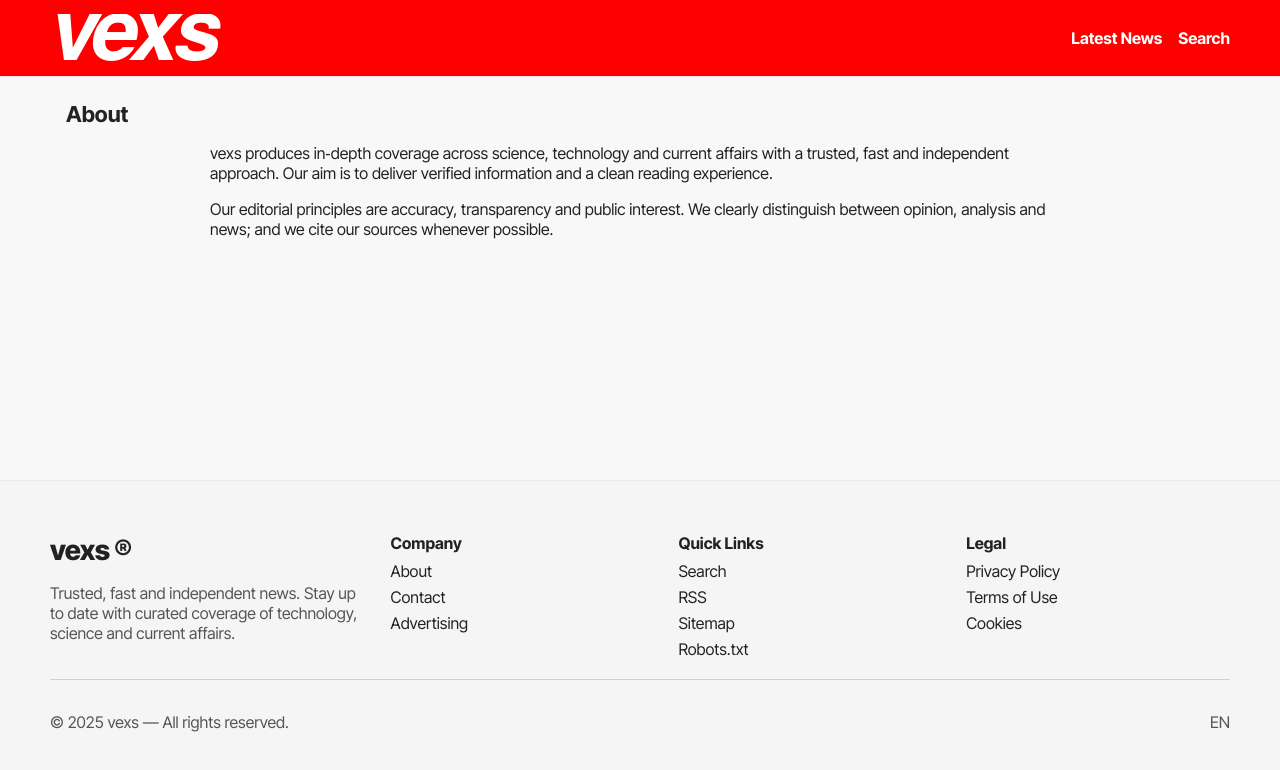
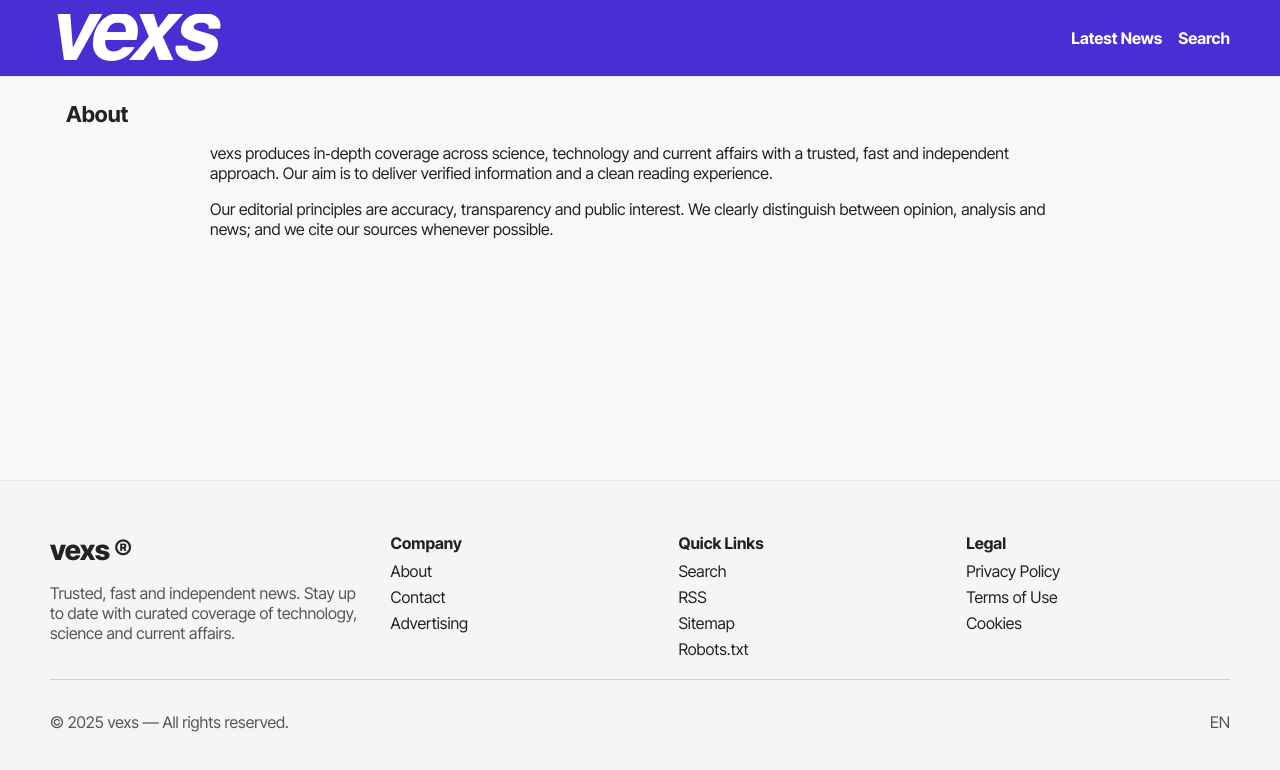
Before and after one commit to monalper/vexs, a Next.js app: page /about in a window 1280 px wide. Shown: the top 770 px of the page. Built offline with nearby package versions, Linux system fonts and the light colour scheme.

Commit message:
Update globals.css

```diff
--- a/styles/globals.css
+++ b/styles/globals.css
@@ -79,7 +79,7 @@ header {
 }
 
 /* Header layout + mobile nav */
-.site-header { background: #ff0000; color: #fff; font-weight: 700;}
+.site-header { background: #482FD3; color: #fff; font-weight: 700;}
 .header-bar { display: flex; align-items: center; justify-content: space-between; padding: 14px 0; position: relative; }
 .mobile-nav-toggle { display: none; align-items: center; justify-content: center; width: 40px; height: 40px; border: none; border-radius: 8px; background: transparent; color: inherit; appearance: none; -webkit-appearance: none; }
 .mobile-nav-toggle .hamburger { position: relative; width: 18px; height: 2px; background: currentColor; display: block; }
@@ -171,13 +171,13 @@ header {
 
 ::selection
 {
-   background-color: rgb(0, 0, 0);
-   color : #fff
+   background-color: #d7d5ff;
+   color : #0800a5
 }
 ::-moz-selection
 {
-   background-color: rgb(0, 0, 0);
-   color : #fff
+   background-color: #d7d5ff;
+   color : #0800a5
 }
 
 /* Article detail styles */
```
